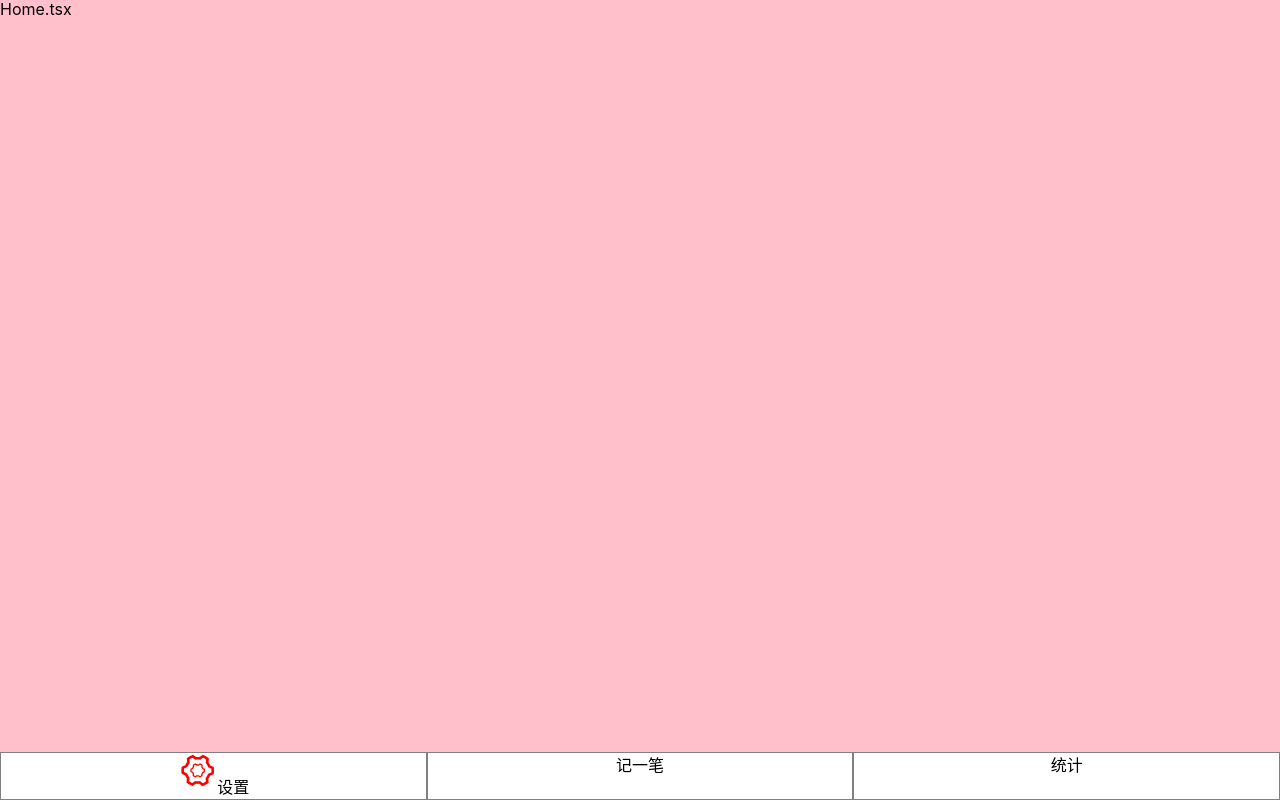
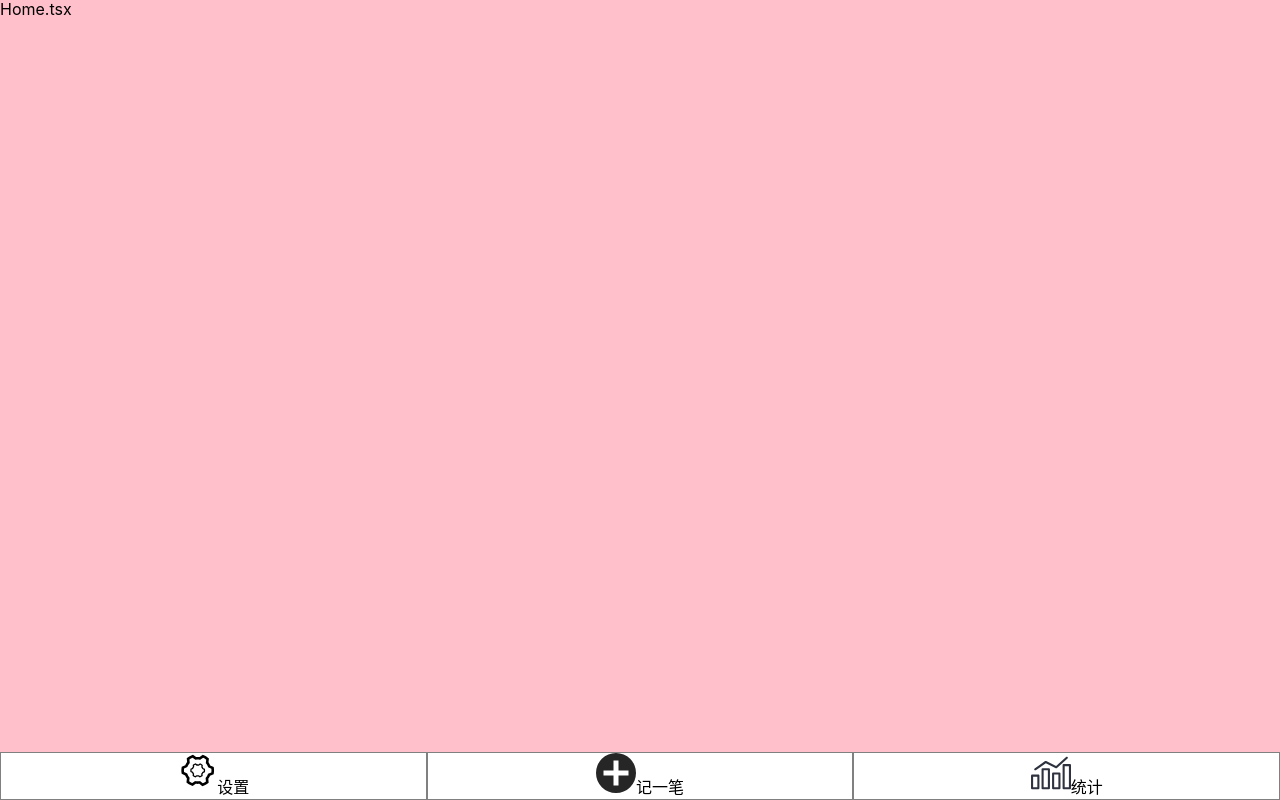
Before and after one commit to ViktorVan22/account-book-react, a React app: page /#/home in a window 1280 px wide. Built offline with nearby package versions, Linux system fonts and the light colour scheme.

Commit message:
load svg files dynamically

```diff
--- a/package.json
+++ b/package.json
@@ -146,5 +146,8 @@
     "presets": [
       "react-app"
     ]
+  },
+  "devDependencies": {
+    "@types/webpack-env": "^1.17.0"
   }
 }
--- a/src/components/Icon.tsx
+++ b/src/components/Icon.tsx
@@ -1,11 +1,22 @@
-import x from "icons/settings.svg";
 import "styles/components/icon.scss";
 
-console.log(x);
-const Icon = () => {
+let importAll = (requireContext: __WebpackModuleApi.RequireContext) => {
+  requireContext.keys().forEach(requireContext);
+};
+try {
+  importAll(require.context("icons", true, /\.svg$/));
+} catch (error) {
+  console.log(error);
+}
+
+interface Props {
+  name: string;
+}
+
+const Icon: React.FunctionComponent<Props> = props => {
   return (
     <svg className="icon">
-      <use xlinkHref="#settings" />
+      <use xlinkHref={"#" + props.name} />
     </svg>
   );
 };
--- a/src/components/Nav.tsx
+++ b/src/components/Nav.tsx
@@ -4,11 +4,17 @@ const Nav = () => {
   return (
     <ul>
       <li>
-        <Icon />
+        <Icon name="settings" />
         <span>设置</span>
       </li>
-      <li>记一笔</li>
-      <li>统计</li>
+      <li>
+        <Icon name="circleFilledPlus" />
+        <span>记一笔</span>
+      </li>
+      <li>
+        <Icon name="chart" />
+        <span>统计</span>
+      </li>
     </ul>
   );
 };
--- a/src/styles/components/icon.scss
+++ b/src/styles/components/icon.scss
@@ -1,5 +1,4 @@
 .icon {
   width: 40px;
   height: 40px;
-  fill: red;
 }
```
Also changed, not shown: 1 other file (tests, documents, lock files or other folders).
